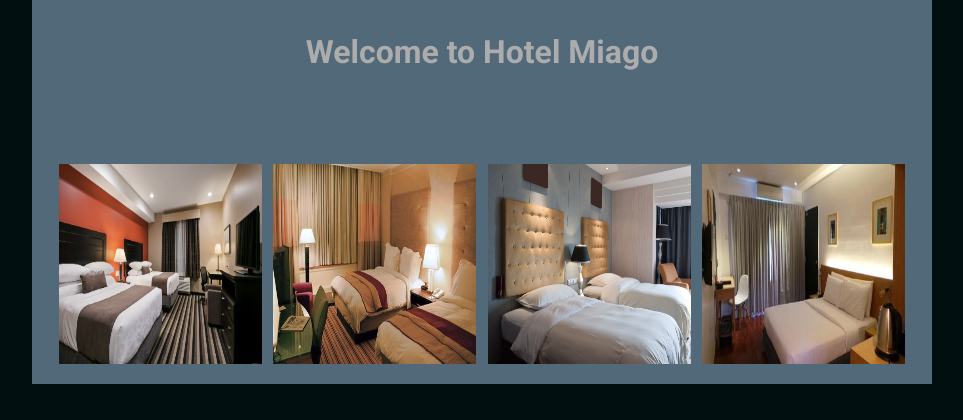
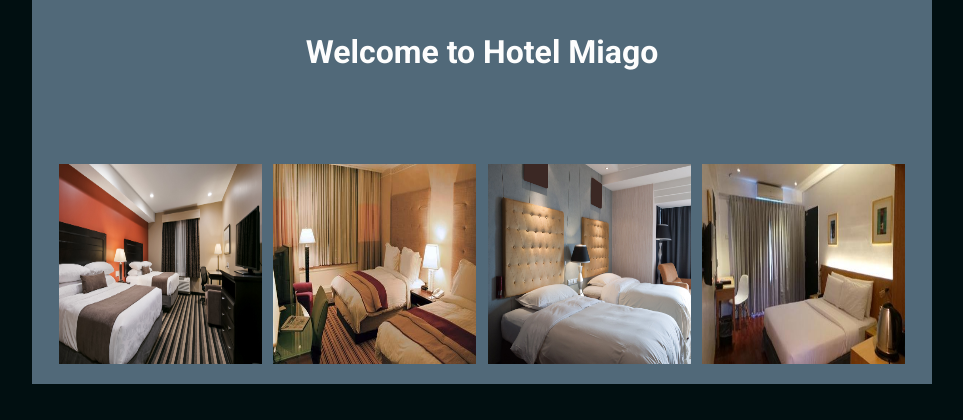
Before and after one commit to rob2radical/CS-3773-Group-11, a PHP site: page /index.php in a window 1280 px wide. Shown: the part 60-480 px from the top of the page, without its empty margins (158-1121 px from the left). Run offline with PHP 8.4, Linux system fonts and the light colour scheme.

Commit message:
messing with the styling

```diff
--- a/userView/css/style.css
+++ b/userView/css/style.css
@@ -9,7 +9,7 @@ body {
 
 h1, h2, h3, h4, h5, h6, p {
   font-family: 'Roboto', sans-serif;
-  color: rgb(173, 172, 172);
+  color: rgb(253, 253, 253);
   line-height: 24px;
 }
 
```
